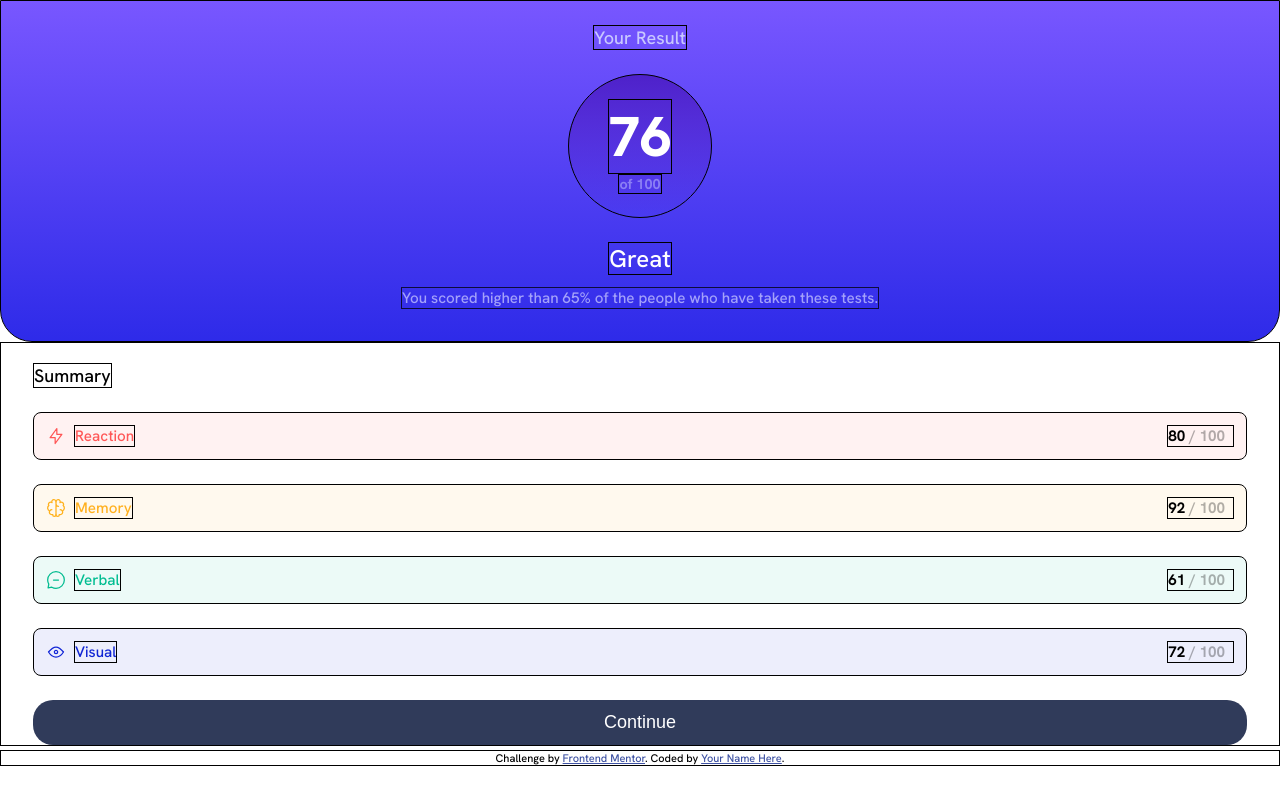
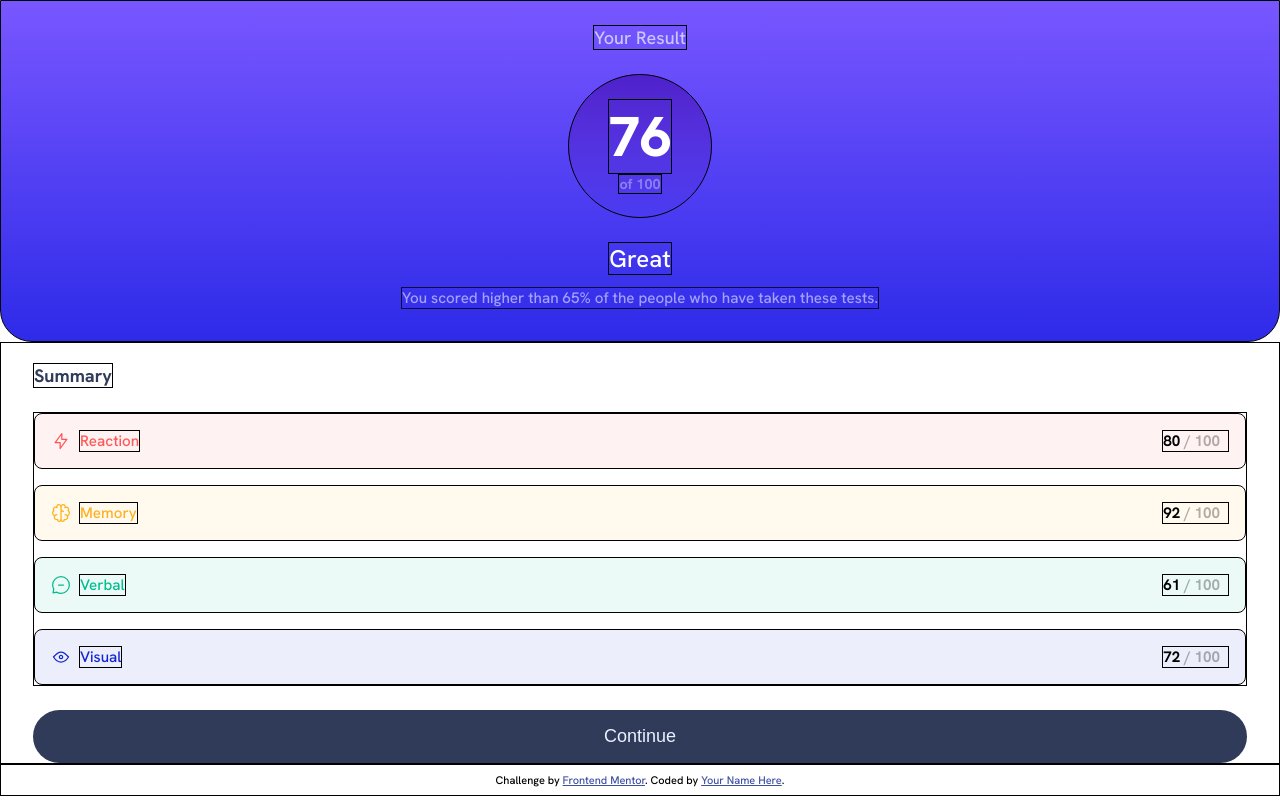
Before and after one commit to Ozzy-codes/frontendMentor-resultSummaryComponent, a plain HTML site: page index.html in a window 1280 px wide. Drawn offline with Linux system fonts and the light colour scheme.

Commit message:
Update bottom card element proportions
Add color and weight to h2, create component for margin space between task rows,
change btn color to pale blue and convert radius unit to rem.

Appears task rows require border at corners.

```diff
--- a/app.css
+++ b/app.css
@@ -76,9 +76,18 @@ div {
     align-items: flex-start;
 }
 
+.itemizedSummary>*:nth-child(1) {
+    color: hsl(224, 30%, 27%);
+    font-weight: 700;
+}
+
+.itemizedSummary>*:nth-child(2)>*+* {
+    margin-top: 1rem;
+}
+
 .taskScore {
     width: 100%;
-    padding: .75rem;
+    padding: 1rem;
     display: flex;
     justify-content: flex-start;
     border-radius: .5rem;
@@ -137,17 +146,17 @@ div {
 button {
     width: 100%;
     font-size: 18px;
-    padding: .75rem;
+    padding: 1rem;
     border: 0;
-    border-radius: 20px;
-    color: white;
+    border-radius: 1.75rem;
+    color: hsl(221, 100%, 96%);
     background: hsl(224, 30%, 27%);
 }
 
 .attribution {
     font-size: 11px;
     text-align: center;
-    margin-top: .25rem;
+    padding: .5rem;
 }
 
 .attribution a {
--- a/index.html
+++ b/index.html
@@ -36,6 +36,7 @@
       <div>
         Summary
       </div>
+      <div class="maxWidth">
         <div class="taskScore reactionBackground">
           <img src="./assets/images/icon-reaction.svg" alt="Lightening icon">
           <div class="reactionColor">
@@ -84,6 +85,7 @@
             </span>
           </div>
         </div>
+      </div>
       <form action="none" class="maxWidth">
         <button>Continue</button>
       </form>
```
Lines whose indentation alone changed are shown as unchanged.
